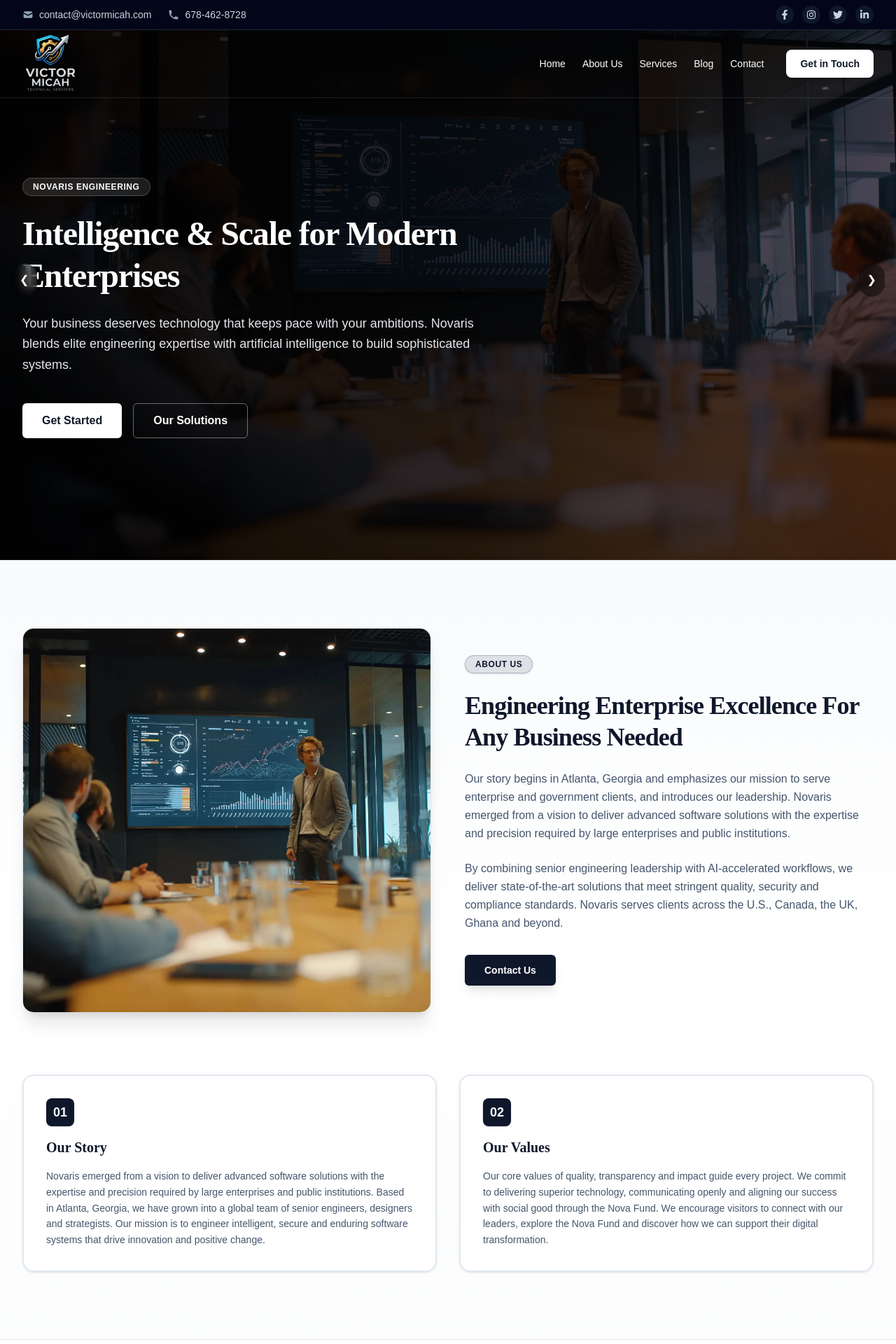
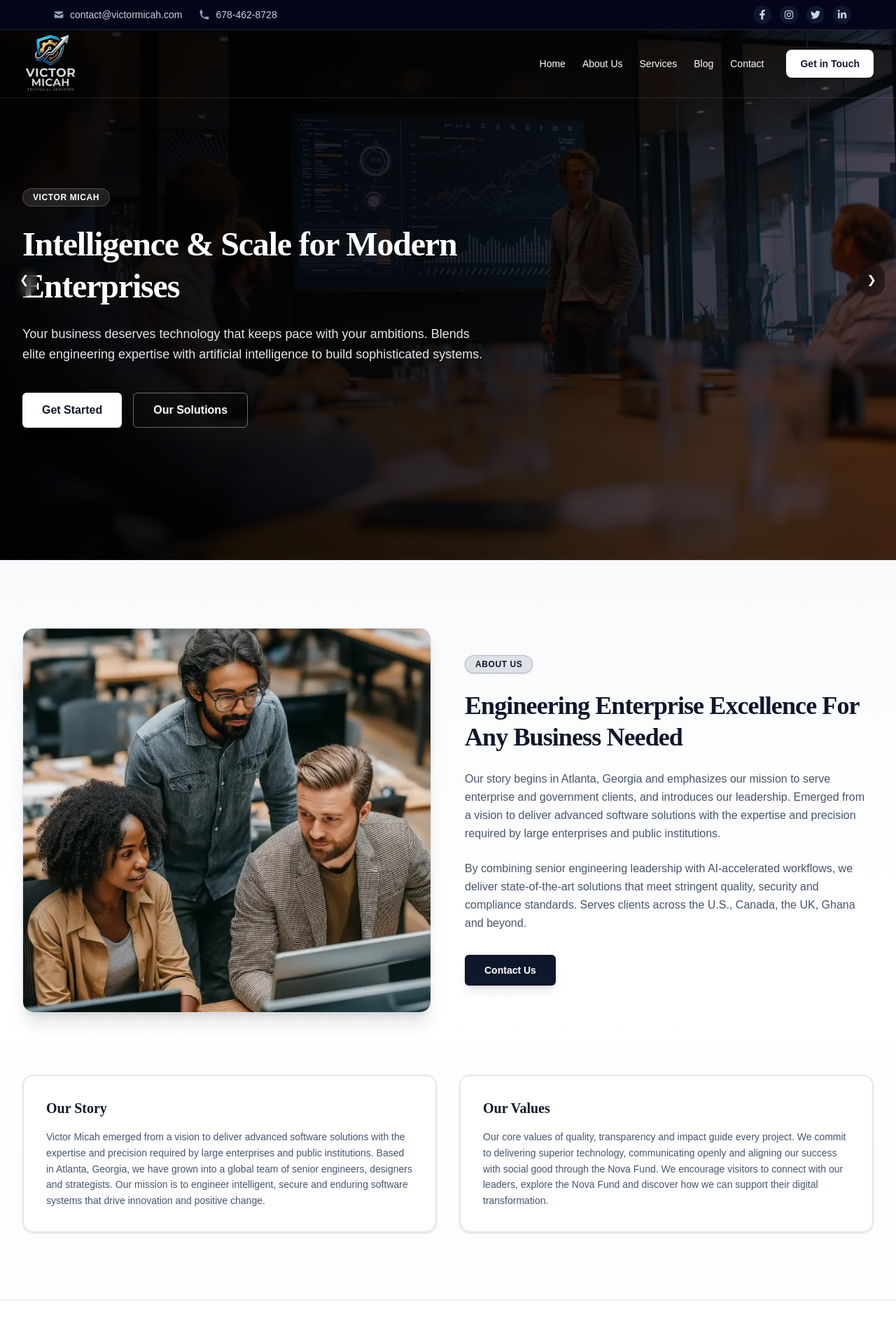
Before and after one commit to anujkaundal25/victor-micah, a Next.js app: page / in a window 1280 px wide. Shown: the top 1920 px of the page at 70% size. Built offline with nearby package versions, Linux system fonts and the light colour scheme.

Commit message:
do some new changes

```diff
--- a/src/app/globals.css
+++ b/src/app/globals.css
@@ -30,3 +30,6 @@
 p{
 font-family: "Poppins", sans-serif;
 }
+button{
+  cursor: pointer;
+}
--- a/src/component/sections/About.jsx
+++ b/src/component/sections/About.jsx
@@ -14,8 +14,8 @@
           {/* Left Side: Single Image */}
           <div className="relative h-[450px] sm:h-[550px] rounded-2xl overflow-hidden shadow-xl border border-slate-200">
             <Image
-              src="/hero/2.webp"
-              alt="Novaris Professional"
+              src="/about.webp"
+              alt="Professional"
               fill
               className="object-cover object-center"
             />
@@ -32,11 +32,11 @@
             </h2>
 
             <p className="text-slate-600 leading-relaxed text-sm sm:text-base">
-              Our story begins in Atlanta, Georgia and emphasizes our mission to serve enterprise and government clients, and introduces our leadership. Novaris emerged from a vision to deliver advanced software solutions with the expertise and precision required by large enterprises and public institutions.
+              Our story begins in Atlanta, Georgia and emphasizes our mission to serve enterprise and government clients, and introduces our leadership. Emerged from a vision to deliver advanced software solutions with the expertise and precision required by large enterprises and public institutions.
             </p>
 
             <p className="text-slate-600 leading-relaxed text-sm sm:text-base">
-              By combining senior engineering leadership with AI‑accelerated workflows, we deliver state‑of‑the‑art solutions that meet stringent quality, security and compliance standards. Novaris serves clients across the U.S., Canada, the UK, Ghana and beyond.
+              By combining senior engineering leadership with AI‑accelerated workflows, we deliver state‑of‑the‑art solutions that meet stringent quality, security and compliance standards. Serves clients across the U.S., Canada, the UK, Ghana and beyond.
             </p>
 
             <div className="pt-2">
@@ -56,22 +56,22 @@
 
           {/* Card 1: Our Story */}
           <div className="bg-white/80 backdrop-blur-sm border-2 border-slate-200 p-8 rounded-2xl shadow-sm space-y-4 hover:border-slate-400 hover:shadow-md transition">
-            <div className="w-10 h-10 rounded-lg bg-slate-900 text-white flex items-center justify-center font-bold text-lg shadow">
+            {/* <div className="w-10 h-10 rounded-lg bg-slate-900 text-white flex items-center justify-center font-bold text-lg shadow">
               01
-            </div>
+            </div> */}
             <h3 className="text-xl font-bold text-slate-900">
               Our Story
             </h3>
             <p className="text-sm text-slate-600 leading-relaxed">
-              Novaris emerged from a vision to deliver advanced software solutions with the expertise and precision required by large enterprises and public institutions. Based in Atlanta, Georgia, we have grown into a global team of senior engineers, designers and strategists. Our mission is to engineer intelligent, secure and enduring software systems that drive innovation and positive change.
+              Victor Micah emerged from a vision to deliver advanced software solutions with the expertise and precision required by large enterprises and public institutions. Based in Atlanta, Georgia, we have grown into a global team of senior engineers, designers and strategists. Our mission is to engineer intelligent, secure and enduring software systems that drive innovation and positive change.
             </p>
           </div>
 
           {/* Card 2: Our Values */}
           <div className="bg-white/80 backdrop-blur-sm border-2 border-slate-200 p-8 rounded-2xl shadow-sm space-y-4 hover:border-slate-400 hover:shadow-md transition">
-            <div className="w-10 h-10 rounded-lg bg-slate-900 text-white flex items-center justify-center font-bold text-lg shadow">
+            {/* <div className="w-10 h-10 rounded-lg bg-slate-900 text-white flex items-center justify-center font-bold text-lg shadow">
               02
-            </div>
+            </div> */}
             <h3 className="text-xl font-bold text-slate-900">
               Our Values
             </h3>
--- a/src/component/sections/Blog.jsx
+++ b/src/component/sections/Blog.jsx
@@ -44,9 +44,9 @@
           <div>
             <a
               href="#all-blogs"
-              className="inline-flex items-center gap-2 px-6 py-3 bg-slate-900 text-white font-semibold text-sm rounded-full shadow-md hover:bg-slate-600 transition-all duration-300"
-            >
-              <span>&rarr;</span> See All Blogs
+              className="inline-flex items-center gap-2 px-6 py-3 bg-slate-900 text-white font-semibold text-sm rounded-xl shadow-md hover:bg-slate-600 transition-all duration-300"
+            >See All Blogs
+              <span>&rarr;</span>
             </a>
           </div>
         </div>
@@ -68,13 +68,13 @@
 
                 {/* Blog Category Badge */}
                 <div className="absolute top-4 left-4 z-20 bg-slate-900/80 backdrop-blur-sm text-white text-xs font-bold tracking-wider px-3 py-1 rounded-lg shadow-md border border-white/20">
-                  Blog
+                  <span className="block text-sm font-semibold leading-tight">{blog.date} {blog.month}</span>
                 </div>
 
                 {/* Date Badge overlapping the bottom-left of the image */}
                 <div className="absolute bottom-3 left-4 z-20 bg-slate-900/90 backdrop-blur-sm text-white text-center rounded-xl px-3 py-1.5 shadow-md border border-white/20">
-                  <span className="block text-sm font-extrabold leading-tight">{blog.date}</span>
-                  <span className="block text-[10px] uppercase font-medium text-slate-300">{blog.month}</span>
+                  {/* <span className="block text-sm font-semibold leading-tight">{blog.date} {blog.month}</span> */}
+                  {/* <span className="block text-[10px] uppercase font-medium text-slate-300">{blog.month}</span> */}
                 </div>
               </div>
 
@@ -93,7 +93,7 @@
                 <div className="pt-2">
                   <a
                     href="#blog-detail"
-                    className="inline-block py-2.5 px-6 bg-slate-900 text-white font-semibold text-xs uppercase tracking-wider rounded-full shadow hover:bg-white hover:text-slate-900 transition"
+                    className="inline-block py-2.5 px-6 bg-slate-900 text-white font-semibold text-xs uppercase tracking-wider rounded-xl shadow hover:bg-white hover:text-slate-900 transition"
                   >
                     Learn More &rarr;
                   </a>
--- a/src/component/sections/HeroSection.jsx
+++ b/src/component/sections/HeroSection.jsx
@@ -7,12 +7,12 @@
   {
     image: '/hero/1.webp',
     title: 'Enterprise-Grade Software Engineered for Performance',
-    subtitle: 'Avoid inflated costs. Novaris delivers advanced software solutions and systems for businesses and industries, combining Design Thinking with AI Acceleration & Agile Methodology',
+    subtitle: 'Avoid inflated costs. Delivers advanced software solutions and systems for businesses and industries, combining Design Thinking with AI Acceleration & Agile Methodology',
   },
   {
     image: '/hero/2.webp',
     title: 'Intelligence & Scale for Modern Enterprises',
-    subtitle: 'Your business deserves technology that keeps pace with your ambitions. Novaris blends elite engineering expertise with artificial intelligence to build sophisticated systems.',
+    subtitle: 'Your business deserves technology that keeps pace with your ambitions. Blends elite engineering expertise with artificial intelligence to build sophisticated systems.',
   },
   {
     image: '/hero/3.webp',
@@ -72,7 +72,7 @@
         <div className="max-w-2xl space-y-6 pointer-events-auto">
 
           <span className="inline-block px-3.5 py-1 text-xs font-semibold tracking-wider uppercase bg-white/10 backdrop-blur-md rounded-full border border-white/20">
-            Novaris Engineering
+            Victor Micah
           </span>
 
           <h1 className="text-3xl sm:text-4xl md:text-5xl font-extrabold tracking-tight leading-tight transition-all duration-700">
--- a/src/component/sections/Services.jsx
+++ b/src/component/sections/Services.jsx
@@ -62,10 +62,10 @@
               </div>
 
               {/* Learn More Button */}
-              <div className=" absolute -bottom-5 left-30 pt-8 text-center">
+              <div className=" absolute -bottom-4 left-30 pt-8 text-center">
                 <a
                   href="#contact"
-                  className="inline-flex items-center justify-center w-full py-2.5 px-4 bg-slate-900 text-white font-semibold text-xs uppercase tracking-wider rounded-full shadow hover:bg-white hover:text-slate-900 transition"
+                  className="inline-flex items-center justify-center w-full py-2.5 px-4 bg-slate-900 text-white font-semibold text-xs uppercase tracking-wider rounded-xl shadow hover:bg-white hover:text-slate-900 transition"
                 >
                   Learn More &rarr;
                 </a>
--- a/src/component/sections/WhyUs.jsx
+++ b/src/component/sections/WhyUs.jsx
@@ -5,7 +5,7 @@
   const leftFeatures = [
     {
       title: "AI‑Driven Innovation",
-      description: "Novaris employs AI‑accelerated prototyping, code generation and testing to reduce development cycles and enable rapid iteration without sacrificing quality.",
+      description: "Victor Micah employs AI‑accelerated prototyping, code generation and testing to reduce development cycles and enable rapid iteration without sacrificing quality.",
     },
     {
       title: "Enterprise‑Grade Expertise",
@@ -70,7 +70,7 @@
               <div className="relative w-full h-full rounded-xl overflow-hidden bg-white">
                 <Image
                   src="/hero/1.webp"
-                  alt="Why Choose Us Novaris"
+                  alt="Why Choose Us Victor Micah"
                   fill
                   className="object-cover object-center group-hover:scale-105 transition-transform duration-700"
                 />
--- a/src/component/ui/Header.jsx
+++ b/src/component/ui/Header.jsx
@@ -60,7 +60,7 @@
         <div className="max-w-7xl mx-auto flex flex-col sm:flex-row justify-between items-center gap-2">
 
           {/* Contact Details with Icons */}
-          <div className="flex flex-wrap items-center gap-6">
+          <div className="flex flex-wrap items-center gap-6 pl-11">
             <a href="mailto:contact@victormicah.com" className="flex items-center gap-2 hover:text-white transition-colors">
               <HiMail className="text-slate-400" size={16} />
               contact@victormicah.com
@@ -72,7 +72,7 @@
           </div>
 
           {/* Social Icons */}
-          <div className="flex items-center space-x-3">
+          <div className="flex items-center space-x-3 pr-8">
             {socialLinks.map((social, index) => (
               <a
                 key={index}
```
Also changed, not shown: public/about.webp (added).
